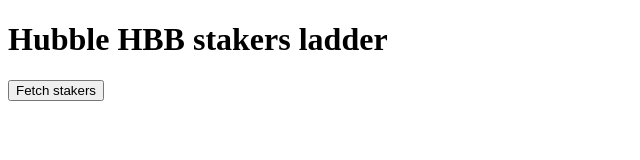
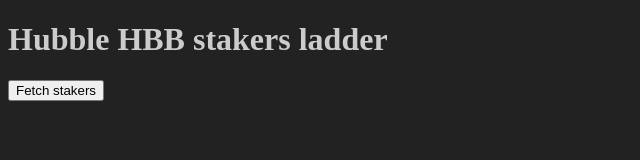
Before and after one commit to rathe-tech/rathe-hbb-ladder, a website: page public/index.html in a window 1280 px wide. Shown: the whole page, without its empty margins (0-640 px from the left). Drawn offline with Linux system fonts and the light colour scheme.

Commit message:
Add basic style

```diff
--- a/public/index.html
+++ b/public/index.html
@@ -1,6 +1,7 @@
 <!DOCTYPE html>
 <html>
   <head>
+    <link rel="stylesheet" type="text/css" href="theme.css">
     <script src="main.js"></script>
   </head>
   <body>
--- /dev/null
+++ b/public/theme.css
@@ -0,0 +1,5 @@
+body,
+html {
+  background-color: #222;
+  color: #ccc
+}
```
